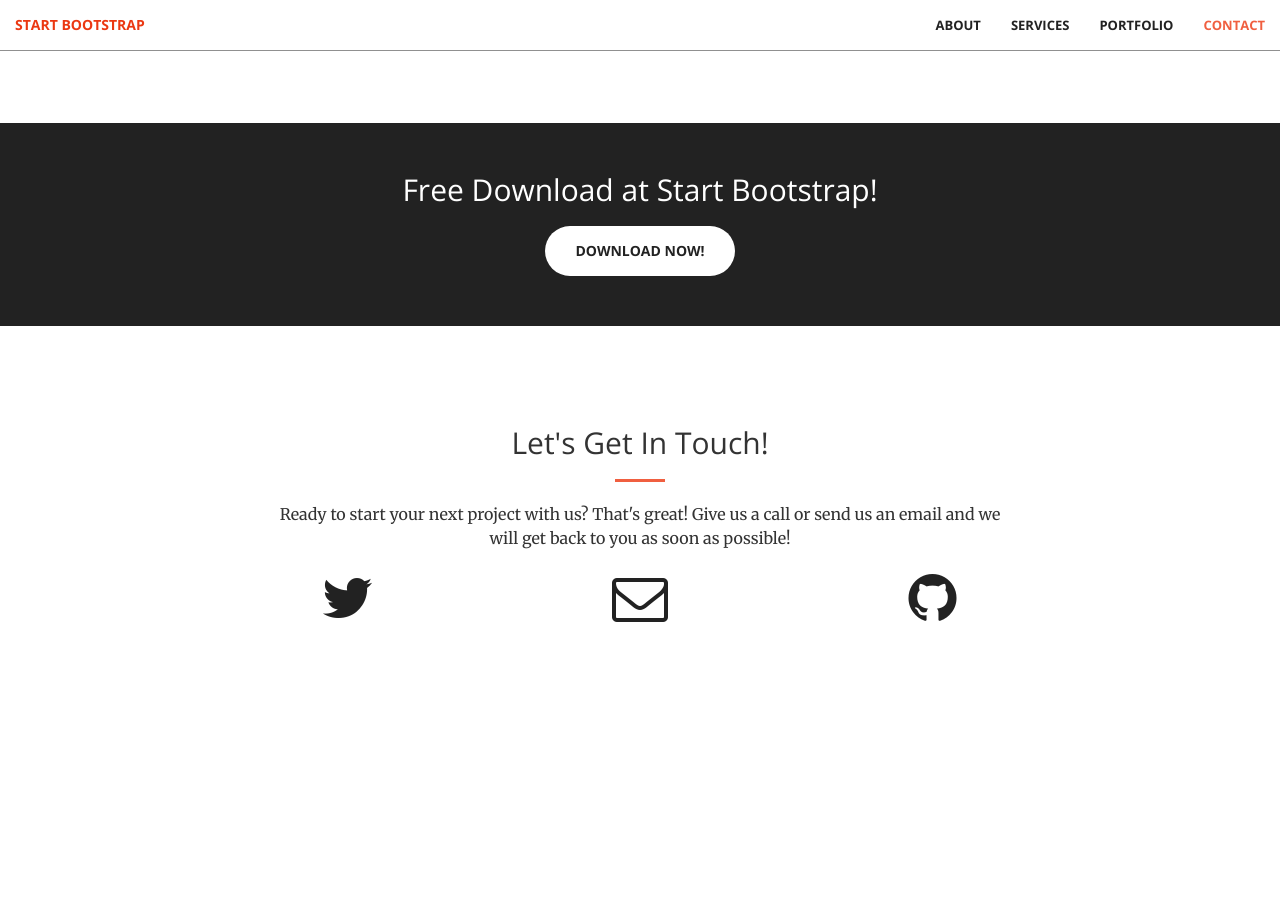
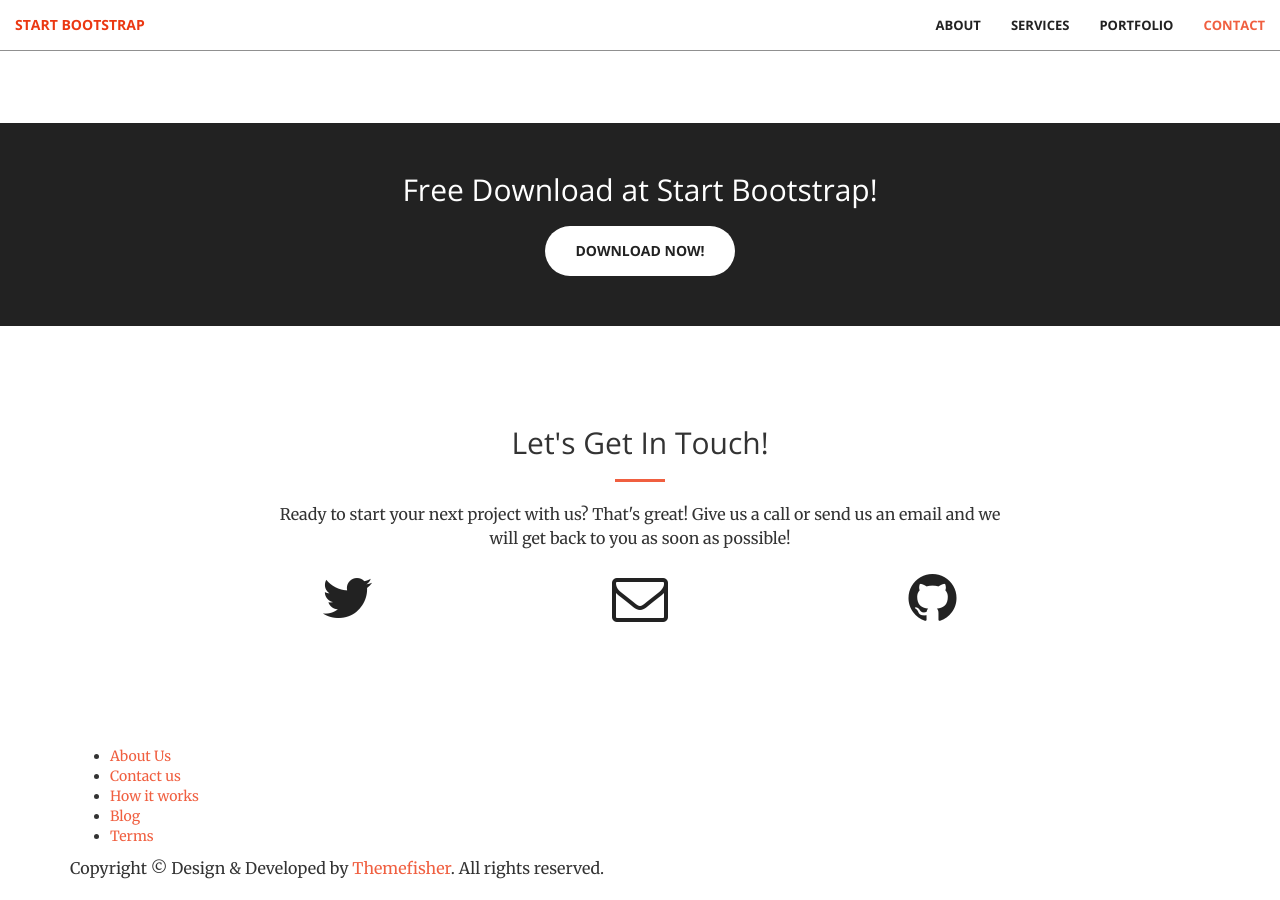
Before and after one commit to streaming10/web, a Jekyll site: the page built from index.html, in a window 1280 px wide and 900 px high, scrolled down 1651 px. Built offline with Jekyll 4.4.1, drawn with Linux system fonts in a browser that asks for light colours; before the commit the page ends 2397 px from its top, so only the background shows below that.

Commit message:
Update front.html

```diff
--- a/_layouts/front.html
+++ b/_layouts/front.html
@@ -12,5 +12,23 @@
   {% include contact.html %}
   {% include scripts.html %}
 </body>
-
+<!-- footer Start -->
+<footer>
+  <div class="container">
+    <div class="row">
+      <div class="col-md-12">
+        <div class="footer-manu">
+          <ul>
+            <li><a href="#">About Us</a></li>
+            <li><a href="{{ site.baseurl }}/contact">Contact us</a></li>
+            <li><a href="#">How it works</a></li>
+            <li><a href="{{ site.baseurl }}/blog">Blog</a></li>
+            <li><a href="#">Terms</a></li>
+          </ul>
+        </div>
+        <p>Copyright &copy; Design &amp; Developed by <a href="http://www.themefisher.com">Themefisher</a>. All rights reserved.</p>
+      </div>
+    </div>
+  </div>
+</footer>
 </html>
```
